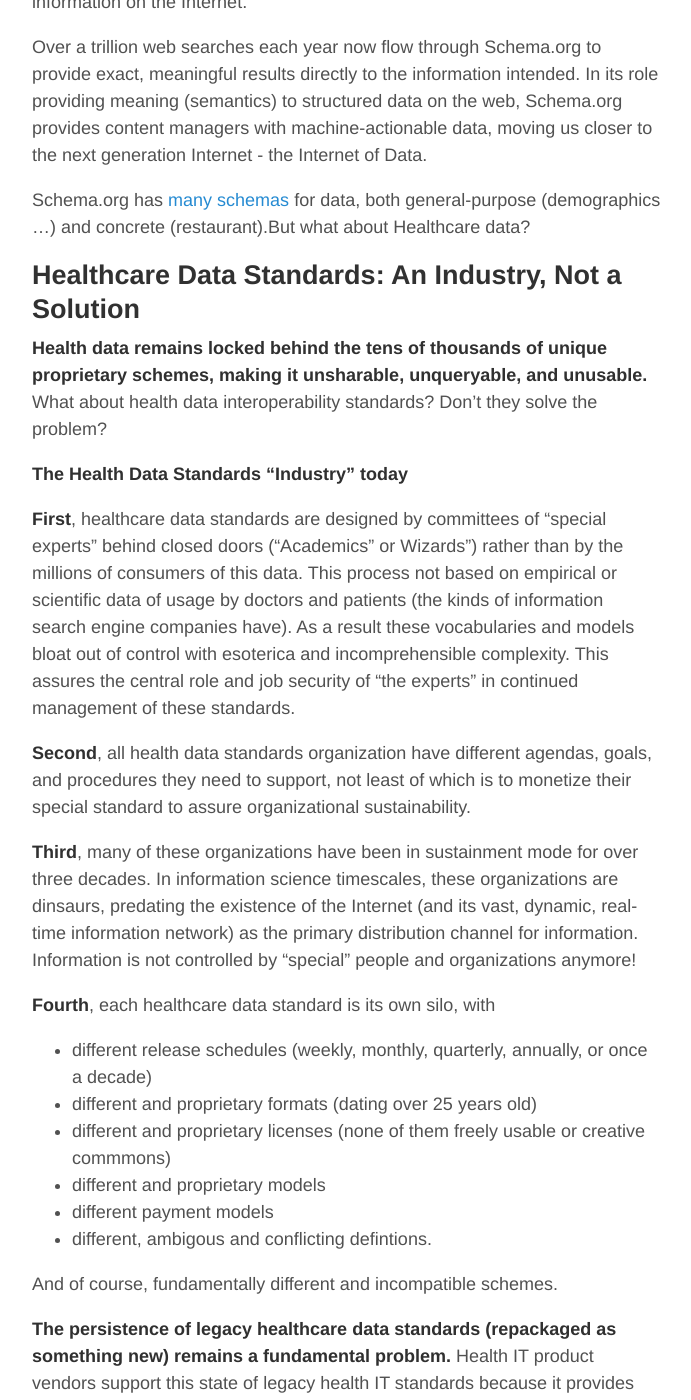
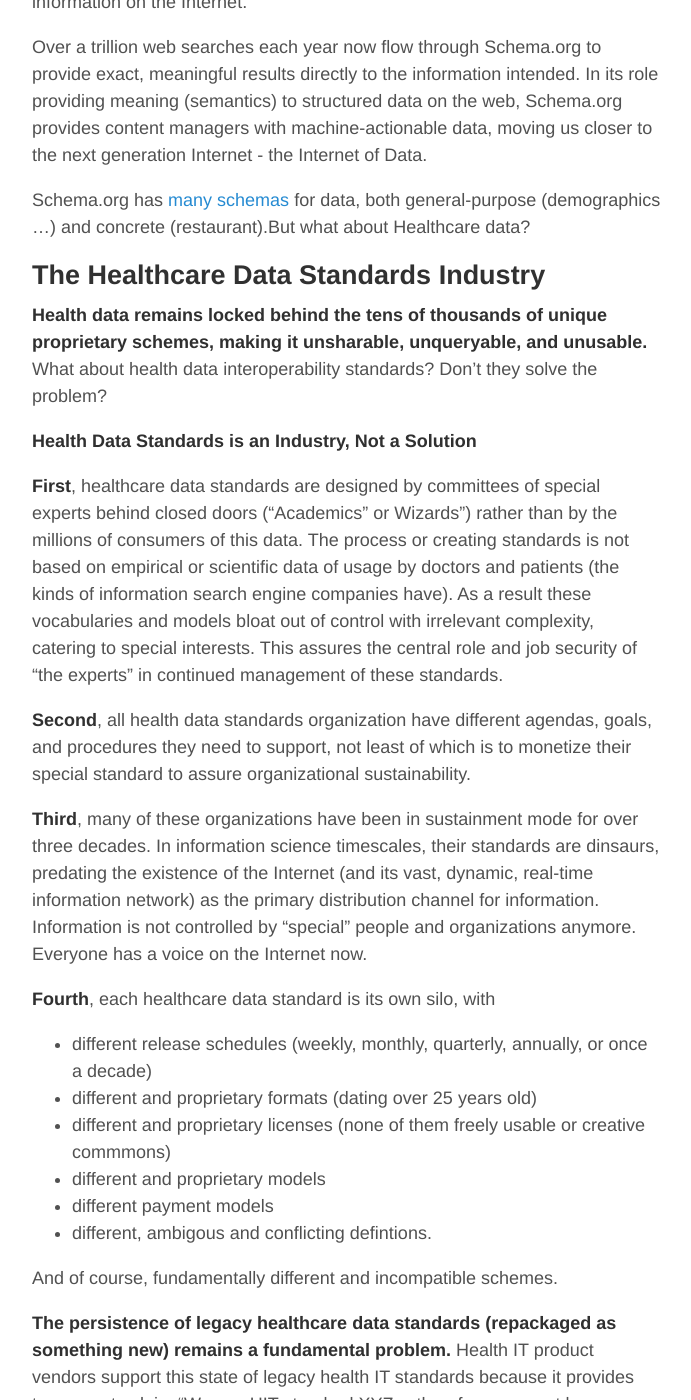
Before and after one commit to healthschema/healthschema.github.io, a Jekyll site: the page built from _posts/2015-08-07-hello-schema-org.md, in a window 1280 px wide and 1400 px high, scrolled down 595 px. Shown: the whole window, without its empty margins (293-984 px from the left). Built offline with Jekyll 4.4.1, drawn with Linux system fonts in a browser that asks for light colours; some of the changed text lies outside the part shown.

Commit message:
bold update

```diff
--- a/_posts/2015-08-07-hello-schema-org.md
+++ b/_posts/2015-08-07-hello-schema-org.md
@@ -4,7 +4,7 @@
 ---
 
 
-Schema.org
+Introduction to Schema.org
 -----
 
 Everything on the Internet starts with Search.
@@ -19,22 +19,21 @@
 
 
 
-Healthcare Data Standards: An Industry, Not a Solution
+The Healthcare Data Standards Industry
 -----
 
 **Health data remains locked behind the tens of thousands of unique proprietary schemes, making it unsharable, unqueryable, and unusable.**    What about health data interoperability standards? Don't they solve the problem?
 
 
-**The Health Data Standards "Industry" today**
+**Health Data Standards is an Industry, Not a Solution**
 
-**First**, healthcare data standards are designed by committees of "special experts"  behind closed doors ("Academics" or Wizards") rather than by the millions of consumers of this data. This process not based on empirical or scientific data of usage by doctors and patients (the kinds of information search engine companies have).   As a result these vocabularies and models bloat out of control with esoterica and incomprehensible complexity.  This assures the central role and job security of "the experts"  in continued management of these standards.
+**First**, healthcare data standards are designed by committees of special experts behind closed doors ("Academics" or Wizards") rather than by the millions of consumers of this data. The process or creating standards is not based on empirical or scientific data of usage by doctors and patients (the kinds of information search engine companies have).  As a result these vocabularies and models bloat out of control with irrelevant complexity, catering to special interests.  This assures the central role and job security of "the experts"  in continued management of these standards.
 
 **Second**, all health data standards organization have different agendas, goals, and procedures they need to support, not least of which is to monetize their special standard to assure organizational sustainability.
 
-**Third**, many of these organizations have been in sustainment mode for over three decades.  In information science timescales, these organizations are dinsaurs, predating the existence of the Internet (and its vast, dynamic, real-time information network) as the primary distribution channel for information.  Information is not controlled by "special" people and organizations anymore!
+**Third**, many of these organizations have been in sustainment mode for over three decades.  In information science timescales, their standards are dinsaurs, predating the existence of the Internet (and its vast, dynamic, real-time information network) as the primary distribution channel for information.  Information is not controlled by "special" people and organizations anymore. Everyone has a voice on the Internet now.
 
 **Fourth**, each healthcare data standard is its own silo, with
-
 * different release schedules  (weekly, monthly, quarterly, annually, or once a decade)
 * different and proprietary formats (dating over 25 years old)
 * different and proprietary licenses (none of them freely usable or creative commmons)
```
Also changed, not shown: other parts of _posts/2015-08-07-hello-schema-org.md (+1 -1 lines).
